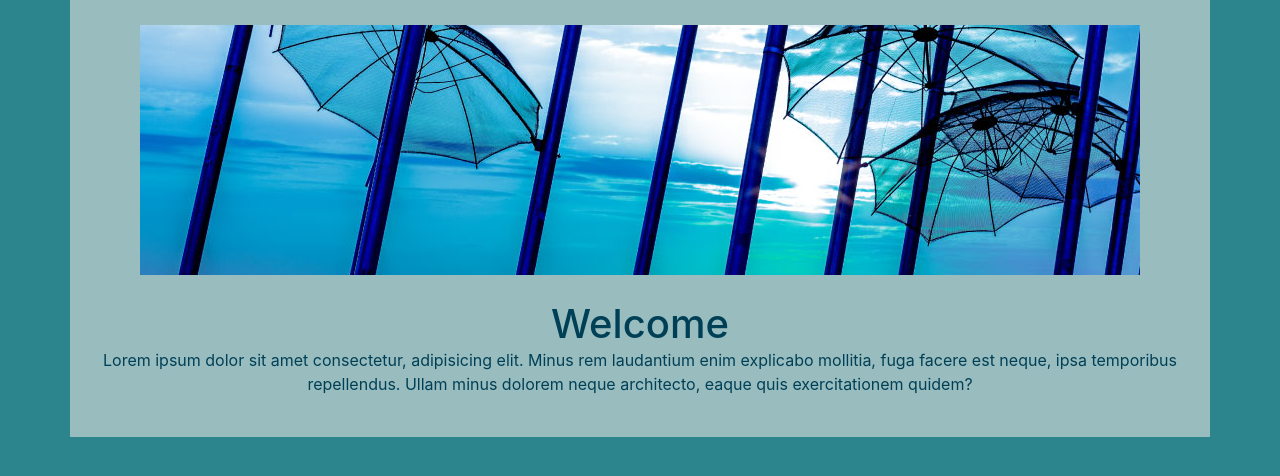
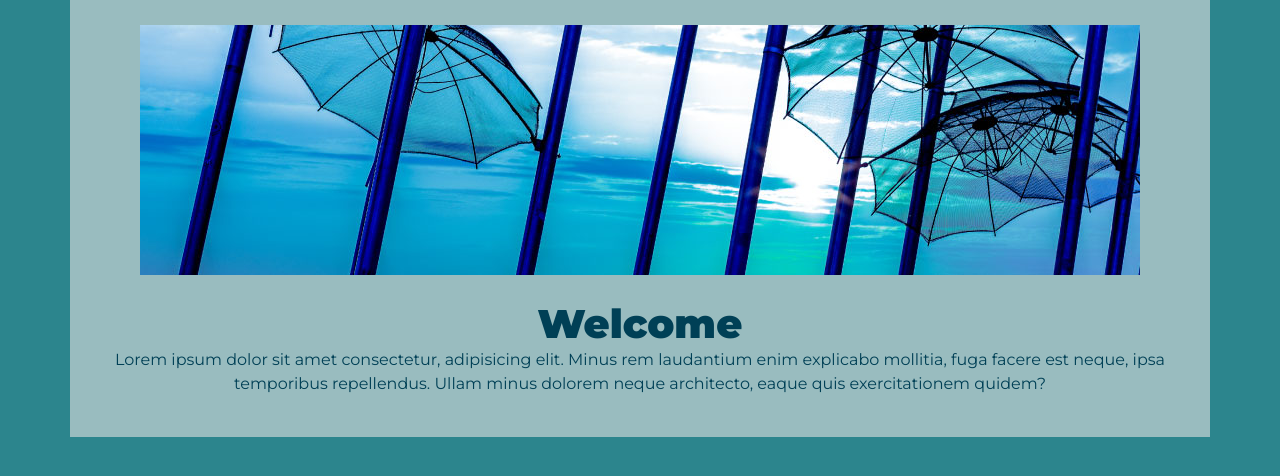
Before and after one commit to rusnakkatherine/be-well-project, a plain HTML site: page index.html in a window 1280 px wide. Drawn offline with nearby package versions, Linux system fonts and the light colour scheme; a script that the page names is missing.

Commit message:
adding in our monserat font with google

```diff
--- a/css/styles.css
+++ b/css/styles.css
@@ -23,3 +23,20 @@ body{
     margin: 0 auto;
     padding-bottom: 25px;
 }
+
+.font-montserrat-900{
+    font-family: 'Montserrat', sans-serif;
+    font-weight: 900;
+}
+
+.font-montserrat{
+    font-family: 'Montserrat', sans-serif;
+}
+
+.font-weight-400{
+    font-weight: 400;
+}
+
+.font-weight-900{
+    font-weight: 900;
+}
--- a/index.html
+++ b/index.html
@@ -5,6 +5,7 @@
     <meta name="viewport" content="width=device-width, initial-scale=1.0">
     <meta http-equiv="X-UA-Compatible" content="ie=edge">
     <link rel="stylesheet" href="https://stackpath.bootstrapcdn.com/bootstrap/4.3.1/css/bootstrap.min.css" integrity="sha384-ggOyR0iXCbMQv3Xipma34MD+dH/1fQ784/j6cY/iJTQUOhcWr7x9JvoRxT2MZw1T" crossorigin="anonymous">
+    <link href="https://fonts.googleapis.com/css?family=Montserrat:400,500,900&display=swap" rel="stylesheet">
     <link rel="stylesheet" type="text/css" href="css/styles.css">
     <title>Be Well | Home</title>
 </head>
@@ -14,10 +15,10 @@
         <img class="header-img" src="images/header-img.jpg">
     </div>
     <div class="row">
-        <h1 class="margin-zero-auto color-dark-blue"> Welcome</h1>
+        <h1 class="margin-zero-auto color-dark-blue font-montserrat font-weight-900"> Welcome</h1>
     </div>
     <div class="row">
-        <p class="text-align-center color-dark-blue"> Lorem ipsum dolor sit amet consectetur, adipisicing elit. Minus rem laudantium enim explicabo mollitia, fuga facere est neque, ipsa temporibus repellendus. Ullam minus dolorem neque architecto, eaque quis exercitationem quidem?</p>
+        <p class="text-align-center color-dark-blue font-montserrat font-weight-500"> Lorem ipsum dolor sit amet consectetur, adipisicing elit. Minus rem laudantium enim explicabo mollitia, fuga facere est neque, ipsa temporibus repellendus. Ullam minus dolorem neque architecto, eaque quis exercitationem quidem?</p>
     </div>
    </div>
 
```
